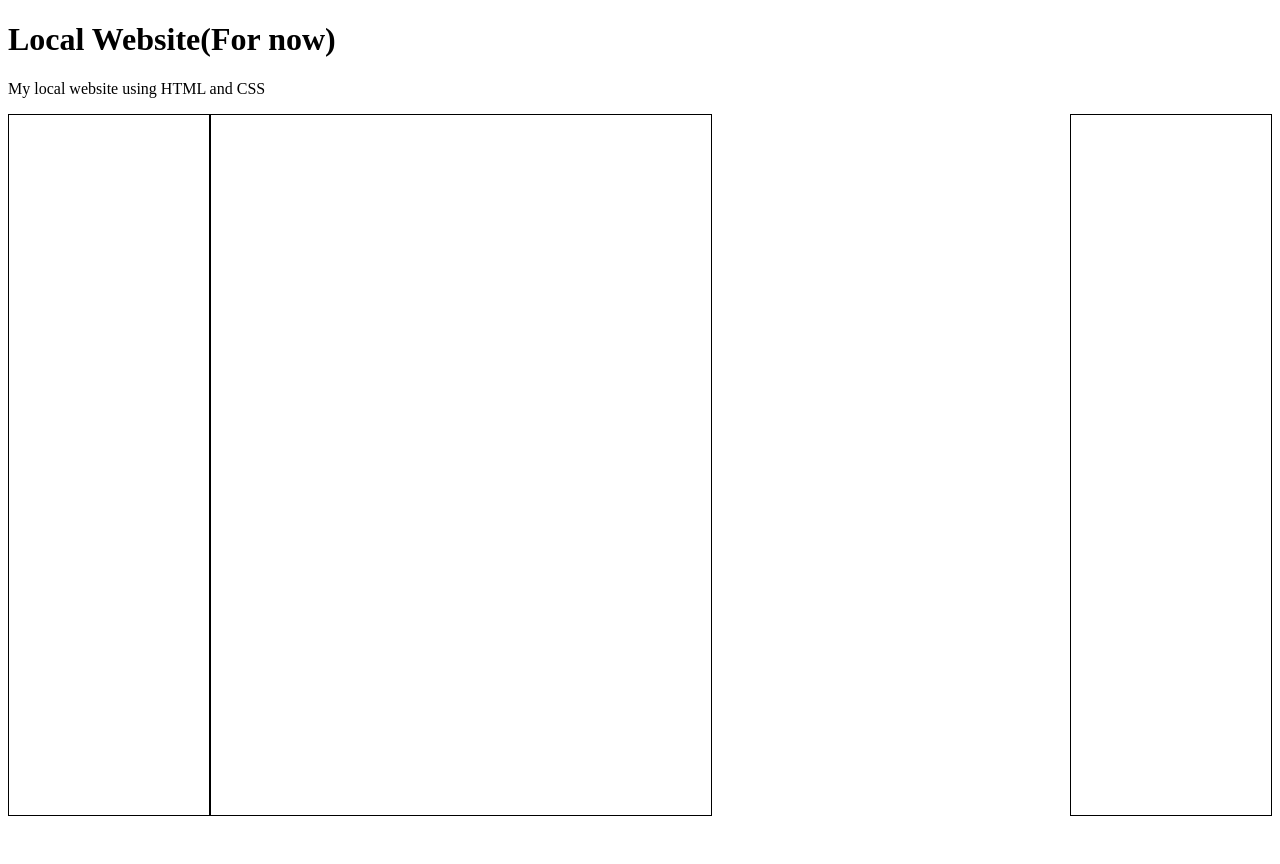
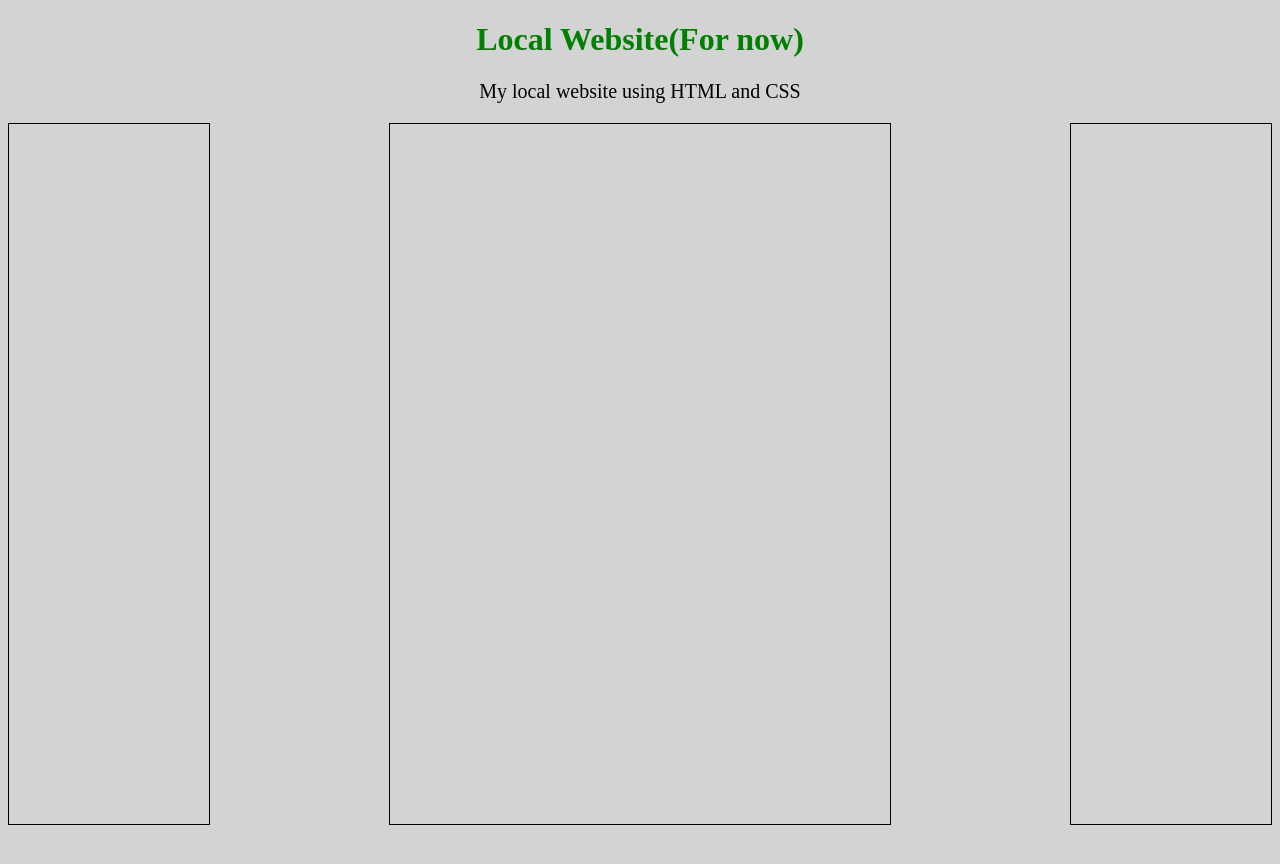
Before and after one commit to Zerg620/Zerg620.github.io, a Jekyll site: the page _posts/2016-06-14-LocalSite.html, which Jekyll copies as it is, in a window 1280 px wide. Shown: the top 864 px of the page. Built offline with Jekyll 4.4.1, drawn with Linux system fonts in a browser that asks for light colours.

Commit message:
Update 2016-06-14-LocalSite.html

```diff
--- a/_posts/2016-06-14-LocalSite.html
+++ b/_posts/2016-06-14-LocalSite.html
@@ -1,9 +1,31 @@
 <!DOCTYPE html>
 <html>
 <head>
+<style>
+body {
+    background-color: lightgrey;
+	text-align: center;
+}
 
-<link rel="stylesheet" href="LayoutD.css">
+h1 {
+    color: green;
+}
 
+p {
+    color:black;
+	font-size: 20px;
+}
+p.left{
+	color:orange;
+	float:left;
+}
+p.right{
+	color:yellow;
+	float:right;
+}
+
+
+</style>
 <title>Hello!</title>
 </head>
 <body>
```
